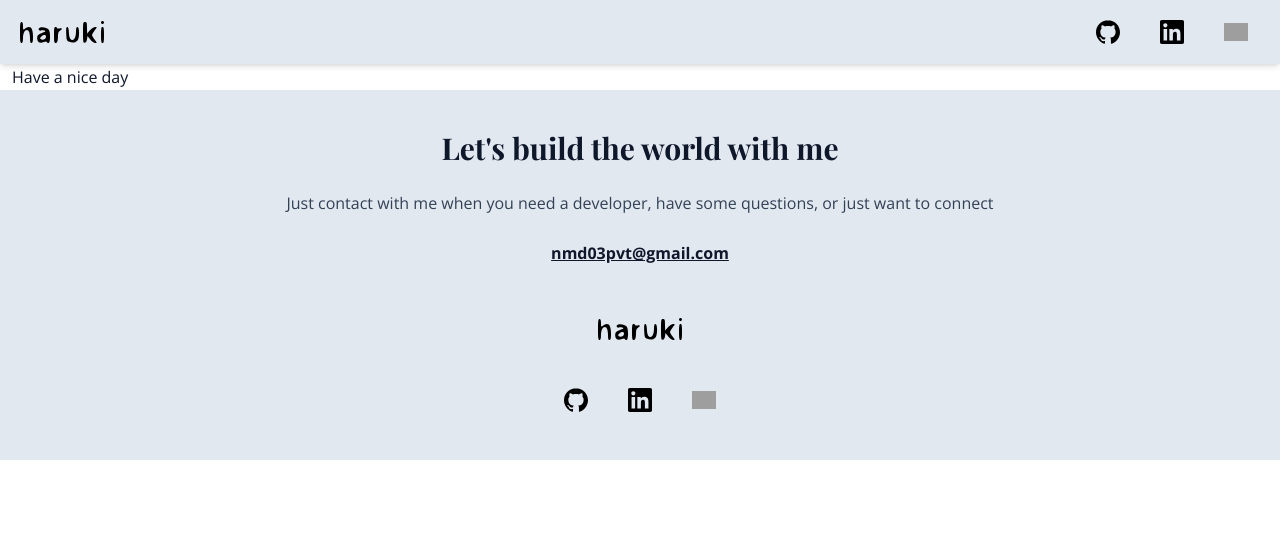
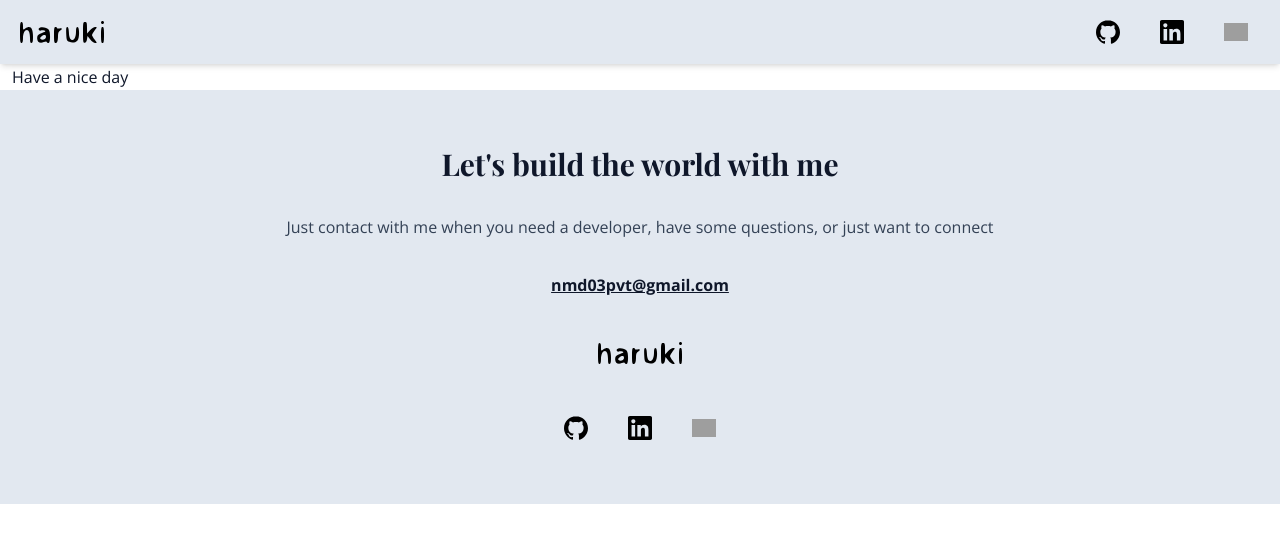
Before and after one commit to HarukiNguyen/portfolio, a React (Vite) app: page /blog in a window 1280 px wide. Shown: the top 542 px of the page. Built offline with nearby package versions, Linux system fonts and the light colour scheme; grey boxes are pictures that could not be loaded.

Commit message:
feat: :lipstick: add more space into Footer

```diff
--- a/src/layouts/Footer.jsx
+++ b/src/layouts/Footer.jsx
@@ -12,13 +12,13 @@ function Footer() {
 
   return (
     <footer
-      className="-mx-3 py-10 px-3 bg-slate-200 opacity-0"
+      className="-mx-3 py-14 px-3 bg-slate-200 opacity-0"
       ref={footerRef}
     >
       {/* contact */}
-      <section className="text-center pb-12" id="contact">
+      <section className="text-center" id="contact">
         <h2 className="heading text-3xl">Let's build the world with me</h2>
-        <p className="py-6 text-slate-700">
+        <p className="py-8 text-slate-700">
           Just contact with me when you need a developer, have some questions,
           or just want to connect
         </p>
@@ -33,7 +33,7 @@ function Footer() {
 
       {/* logo and social media */}
       <section className="">
-        <div className="flex justify-center pb-9">
+        <div className="flex justify-center py-10">
           <Logo />
         </div>
         <div className="flex justify-center">
```
